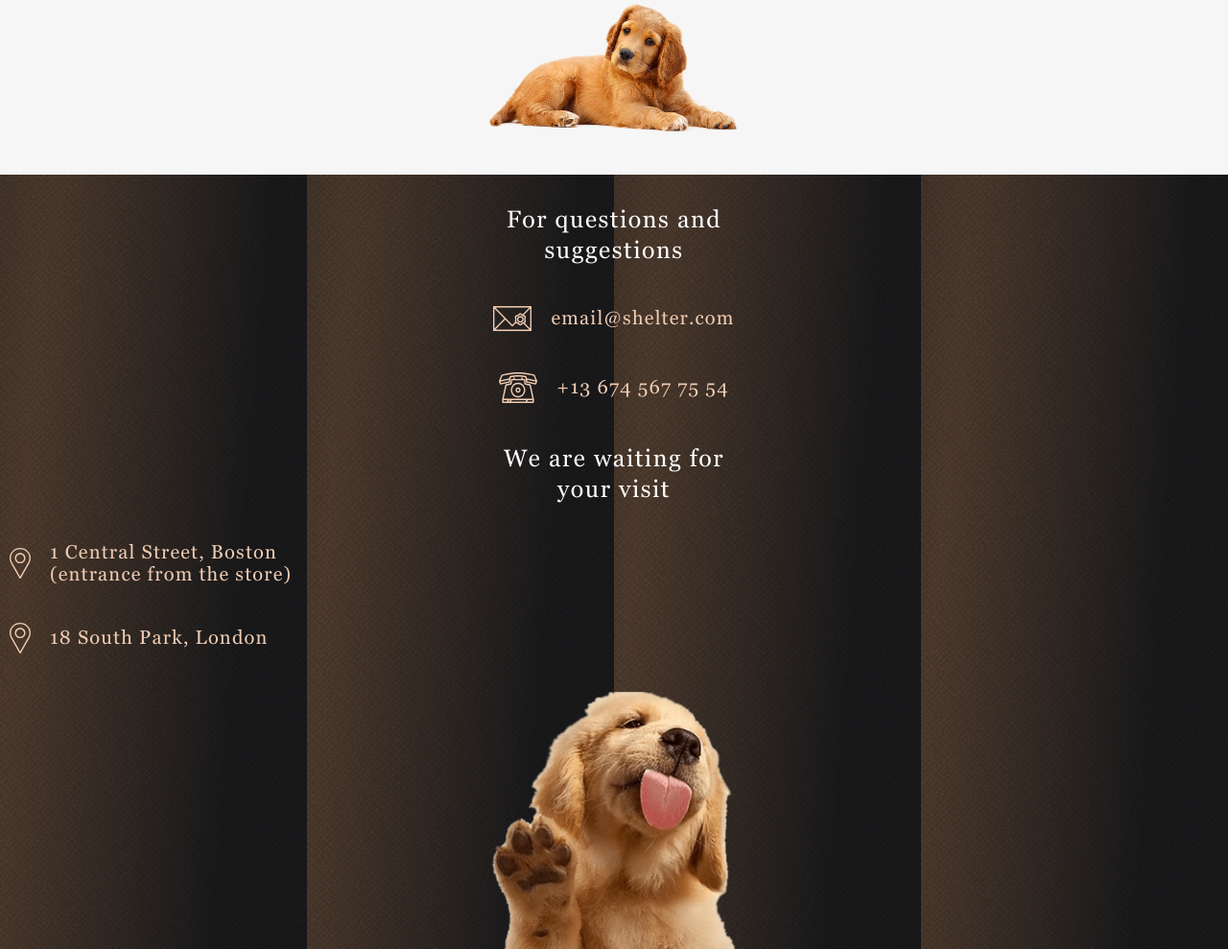
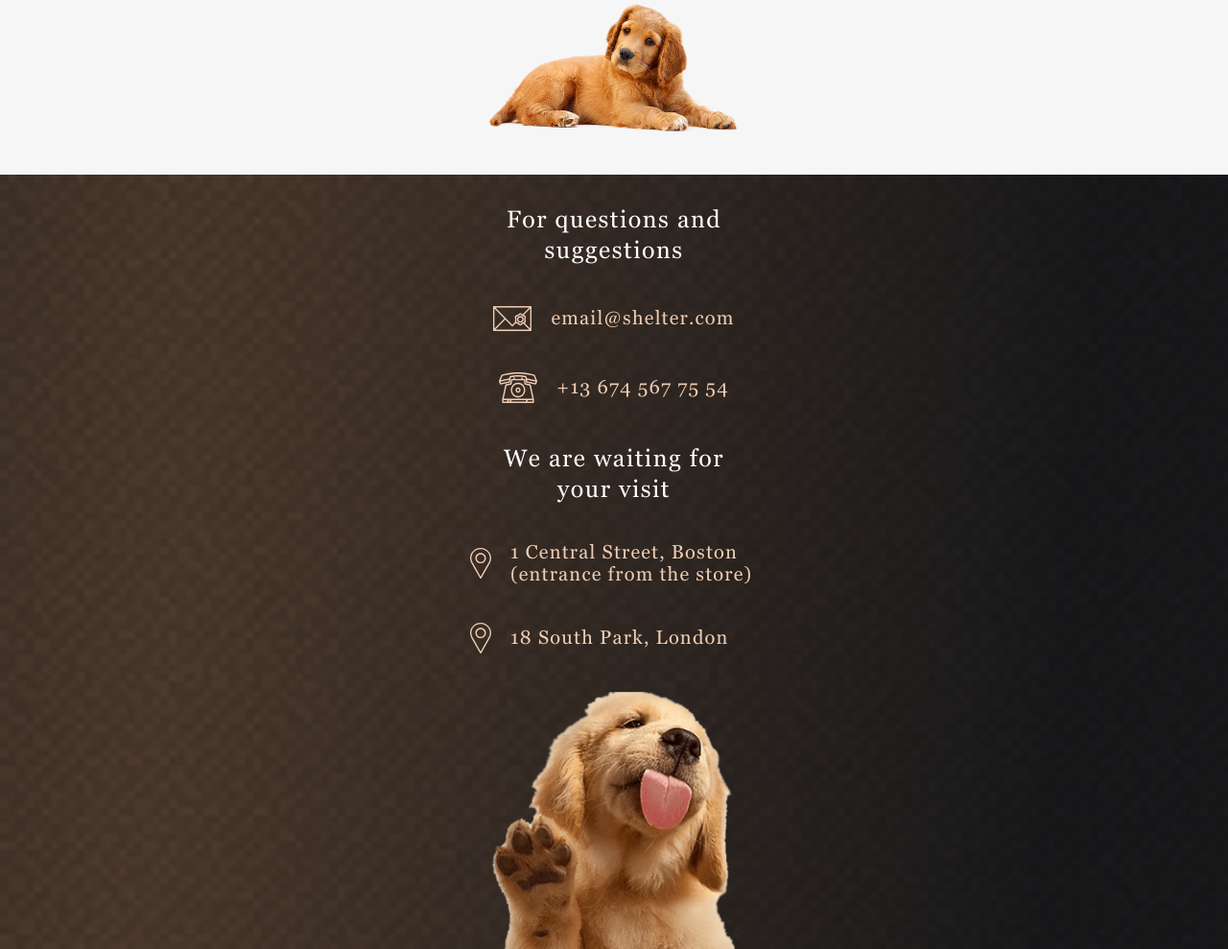
Before and after one commit to mayarosl/shelter, a website: page index.html in a window 1280 px wide. Shown: the part 3304-4293 px from the top of the page at 96% size. Drawn offline with Linux system fonts and the light colour scheme; a web font is replaced by a local one.

Commit message:
fix: change layout for footer

```diff
--- a/src/scss/modules/_footer.scss
+++ b/src/scss/modules/_footer.scss
@@ -1,8 +1,16 @@
 .footer {
   background: url('/src/assets/footer/footer-gradient-background.png');
+  background-repeat: no-repeat;
+  background-size: cover;
 
   &__wrapper {
     padding-top: 30px;
+  }
+
+  &__content {
+    display: flex;
+    flex-direction: column;
+    align-items: center;
   }
 
   &__section-heading {
@@ -13,14 +21,15 @@
   &__location {
     display: flex;
     flex-direction: column;
-
     justify-content: space-between;
+    width: 300px;
   }
 
   &__contacts {
     height: 208px;
     padding-bottom: 41px;
     align-items: center;
+
   }
 
   &__location {
```
Also changed, not shown: src/css/index.css.
